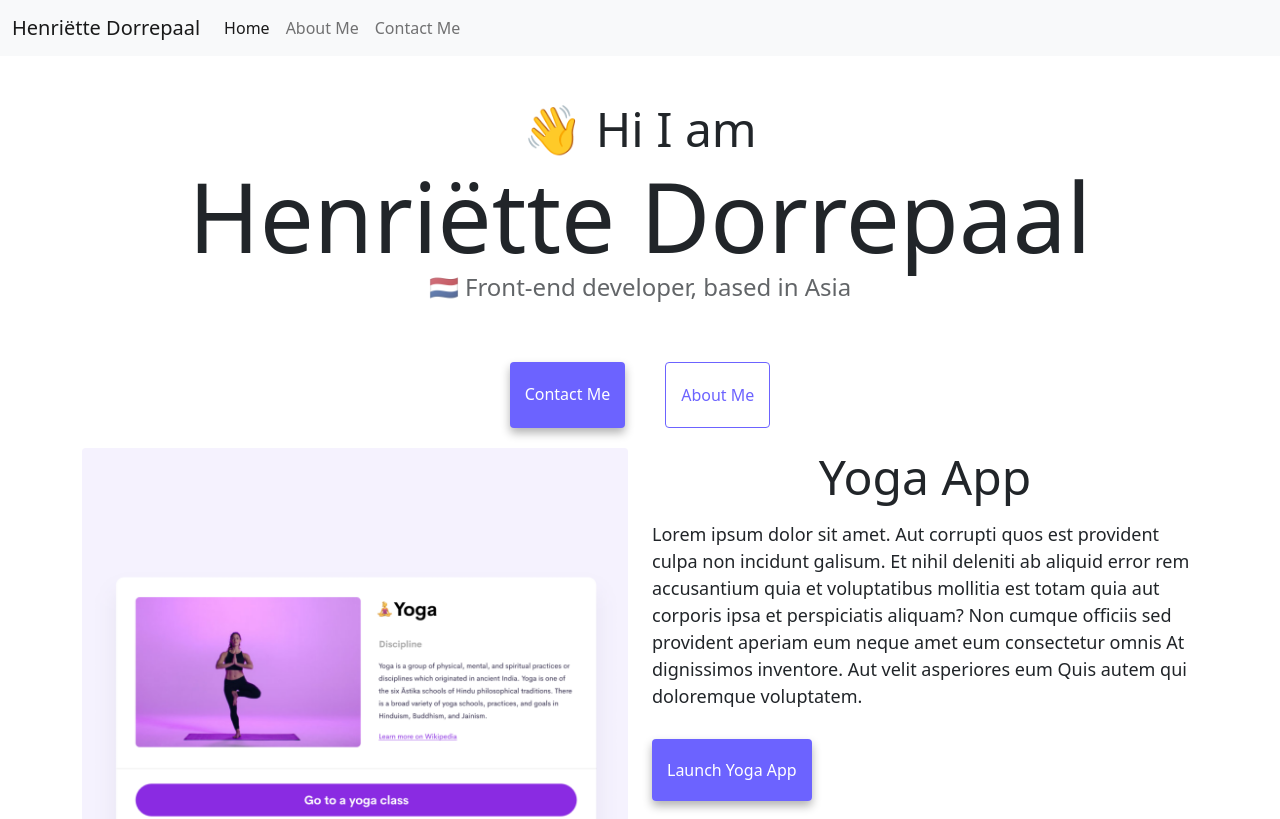
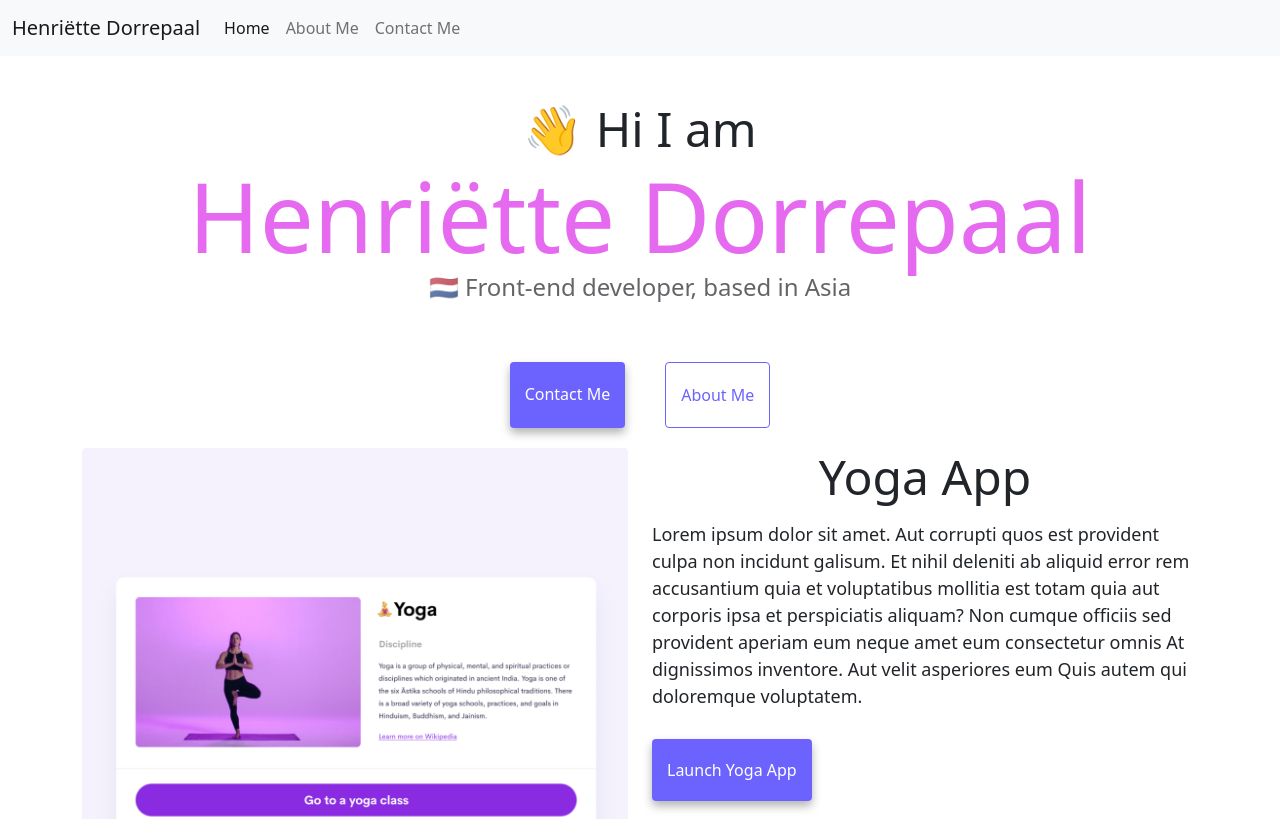
Before and after one commit to HenrietteDorrepaal/Portfolio-Sandbox, a website: page index.html in a window 1280 px wide. Shown: the top 819 px of the page. Drawn offline with nearby package versions, Linux system fonts and the light colour scheme.

Commit message:
Added CSS media queries

```diff
--- a/style.css
+++ b/style.css
@@ -94,3 +94,8 @@ p {
   box-shadow: var(--box-shadow);
   color: white;
 }
+@media (min-width: 768px) {
+  h1 {
+    color: rgb(229, 106, 240);
+  }
+}
```
